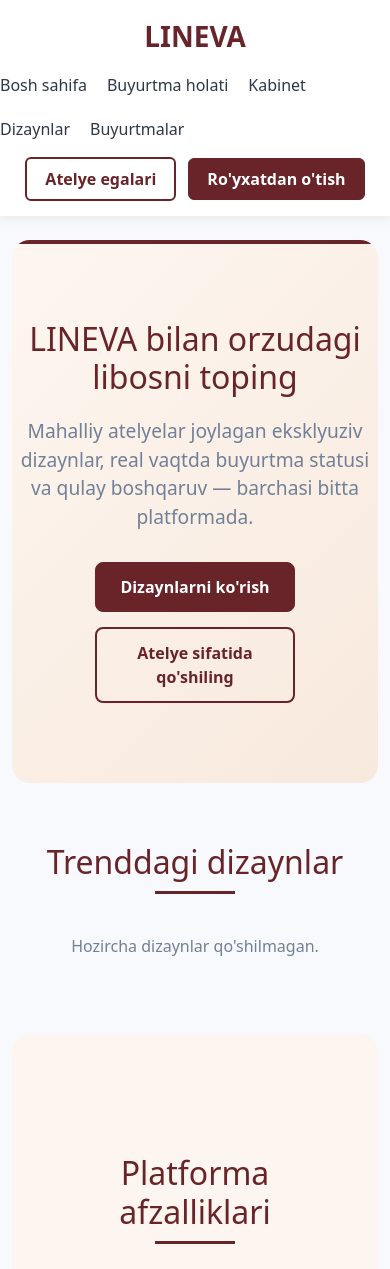
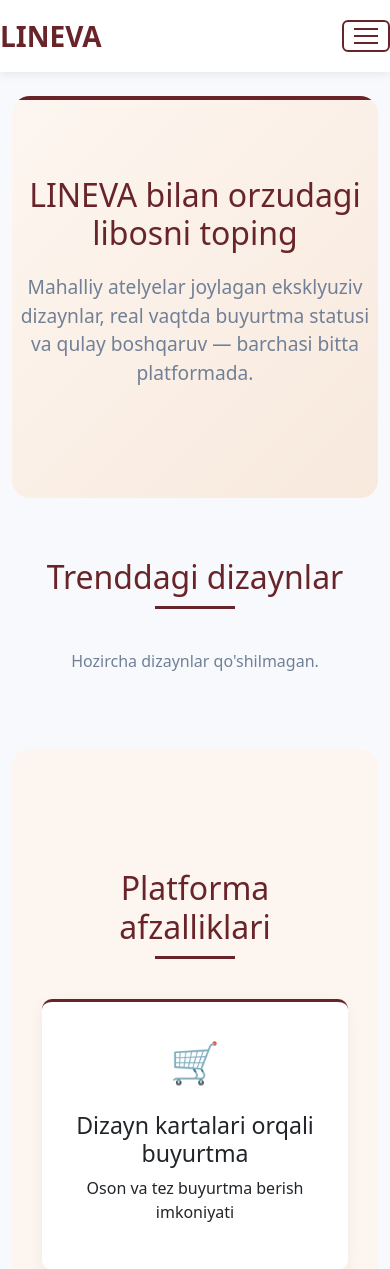
Before and after one commit to Boburjon2142/LINEVA.UZ, a Django app: page / in a window 390 px wide. Shown: the top 1269 px of the page. Run offline with Django 5.2, Linux system fonts and the light colour scheme; data that the repository does not hold is empty.

Commit message:
Updated templates and styles

```diff
--- a/project/backend/static/css/styles.css
+++ b/project/backend/static/css/styles.css
@@ -72,12 +72,10 @@
 }
 
 .lineva-header .nav-menu {
-  display: flex;
   list-style: none;
   margin: 0;
   padding: 0;
   gap: 20px;
-  flex-wrap: wrap;
 }
 
 .lineva-header .nav-menu a {
@@ -102,6 +100,32 @@
   color: var(--primary);
 }
 
+.lineva-header .nav-menu.collapse:not(.show) {
+  display: none;
+}
+
+.lineva-header .nav-menu.collapse.show {
+  display: flex;
+  flex-direction: column;
+  gap: 15px;
+  width: 100%;
+  margin-top: 15px;
+}
+
+.lineva-header .nav-toggle-icon {
+  display: flex;
+  flex-direction: column;
+  gap: 5px;
+  align-items: center;
+}
+
+.lineva-header .nav-toggle-icon span {
+  width: 24px;
+  height: 2px;
+  background-color: var(--primary);
+  display: block;
+}
+
 .lineva-header .user-actions {
   display: flex;
   align-items: center;
@@ -243,7 +315,52 @@
   }
 
   .lineva-header .header-container {
-    flex-direction: column;
-    align-items: flex-start;
+    flex-direction: row;
+    flex-wrap: wrap;
+    align-items: center;
+  }
+
+  .lineva-header .logo {
+    flex: 1 1 auto;
+  }
+
+  .lineva-header .nav-toggle {
+    display: inline-flex;
+    align-items: center;
+    justify-content: center;
+    gap: 6px;
+    margin-left: auto;
+  }
+
+  .lineva-header .nav-menu.collapse.show {
+    width: 100%;
+  }
+
+  .lineva-footer .footer-content {
+    grid-template-columns: repeat(2, minmax(200px, 1fr));
   }
 }
+
+@media (min-width: 992px) {
+  #navMenu.collapse {
+    display: flex !important;
+    flex-direction: row;
+    flex-wrap: wrap;
+    gap: 20px;
+    width: auto;
+    margin-top: 0;
+  }
+  .lineva-header .nav-toggle {
+    display: none;
+  }
+}
+
+@media (max-width: 576px) {
+  .lineva-footer .footer-content {
+    grid-template-columns: 1fr;
+  }
+
+  .lineva-footer .footer-section:not(.primary) {
+    display: none;
+  }
+}
--- a/project/backend/templates/base.html
+++ b/project/backend/templates/base.html
@@ -7,20 +7,150 @@
     <title>{% block title %}LINEVA{% endblock %}</title>
     <link rel="stylesheet" href="https://cdn.jsdelivr.net/npm/bootstrap@5.3.3/dist/css/bootstrap.min.css">
     <link rel="stylesheet" href="{% static 'css/styles.css' %}">
+    <style>
+      .lineva-header {
+        background-color: #fff;
+        box-shadow: 0 2px 10px rgba(0, 0, 0, 0.08);
+        position: sticky;
+        top: 0;
+        z-index: 100;
+      }
+      .lineva-header .header-container {
+        padding: 15px 0;
+      }
+      .lineva-header .logo {
+        font-size: 28px;
+        font-weight: 700;
+        color: #692429;
+        text-decoration: none;
+      }
+      .lineva-header .nav-toggle {
+        display: none;
+        background: none;
+        border: 2px solid #692429;
+        color: #692429;
+        border-radius: 6px;
+        padding: 6px 10px;
+        font-weight: 600;
+      }
+      .lineva-header .nav-menu {
+        list-style: none;
+        margin: 0;
+        padding: 0;
+        gap: 20px;
+      }
+      .lineva-header .nav-menu a {
+        text-decoration: none;
+        color: #2d3748;
+        font-weight: 500;
+      }
+      .lineva-header .nav-menu a:hover {
+        color: #692429;
+      }
+      .lineva-header .nav-menu.collapse:not(.show) {
+        display: none;
+      }
+      .lineva-header .nav-menu.collapse.show {
+        display: flex;
+        flex-direction: column;
+        gap: 15px;
+        width: 100%;
+        margin-top: 15px;
+      }
+      @media (min-width: 992px) {
+        #navMenu.collapse {
+          display: flex !important;
+          flex-direction: row;
+          flex-wrap: wrap;
+          gap: 20px;
+          width: auto;
+          margin-top: 0;
+        }
+      }
+      .lineva-header .user-actions .btn {
+        padding: 8px 18px;
+        border-radius: 6px;
+        font-weight: 600;
+      }
+      .lineva-header .nav-toggle-icon {
+        display: flex;
+        flex-direction: column;
+        gap: 5px;
+        align-items: center;
+      }
+      .lineva-header .nav-toggle-icon span {
+        width: 24px;
+        height: 2px;
+        background-color: #692429;
+        display: block;
+      }
+      @media (max-width: 992px) {
+        .lineva-header .header-container {
+          flex-direction: row;
+          flex-wrap: wrap;
+          align-items: center;
+        }
+        .lineva-header .logo {
+          flex: 1 1 auto;
+        }
+        .lineva-header .nav-toggle {
+          display: inline-flex;
+          align-items: center;
+          justify-content: center;
+          gap: 6px;
+          margin-left: auto;
+        }
+        .lineva-header .nav-menu.collapse.show {
+          width: 100%;
+        }
+      }
+      .lineva-footer {
+        background-color: #692429;
+        color: #fff;
+        padding: 40px 0 20px;
+      }
+      .lineva-footer,
+      .lineva-footer a,
+      .lineva-footer h6,
+      .lineva-footer p {
+        color: #fff;
+      }
+    </style>
     {% block extra_css %}{% endblock %}
   </head>
   <body>
     <header class="lineva-header">
       <div class="container header-container d-flex flex-wrap align-items-center justify-content-between gap-3">
         <a href="{% url 'landing' %}" class="logo">LINEVA</a>
-        <ul class="nav-menu">
+        <button class="nav-toggle d-lg-none" type="button" data-bs-toggle="collapse" data-bs-target="#navMenu" aria-controls="navMenu" aria-expanded="false" aria-label="Navigatsiyani almashtirish">
+          <span class="nav-toggle-icon">
+            <span></span>
+            <span></span>
+            <span></span>
+          </span>
+        </button>
+        <ul class="nav-menu collapse d-lg-flex list-unstyled flex-wrap gap-3 mb-0" id="navMenu">
           <li><a href="{% url 'landing' %}">Bosh sahifa</a></li>
           <li><a href="{% url 'orders_public' %}">Buyurtma holati</a></li>
           <li><a href="{% url 'owner_dashboard' %}">Kabinet</a></li>
           <li><a href="{% url 'owner_designs' %}">Dizaynlar</a></li>
           <li><a href="{% url 'owner_orders' %}">Buyurtmalar</a></li>
+          <li class="d-lg-none mt-2">
+            <div class="d-flex flex-column gap-2">
+              {% if user.is_authenticated and user.is_owner %}
+              <form method="post" action="{% url 'owner_logout' %}">
+                {% csrf_token %}
+                <button class="btn btn-outline w-100">Chiqish</button>
+              </form>
+              <a class="btn btn-primary w-100" href="{% url 'owner_dashboard' %}">Profil</a>
+              {% else %}
+              <a class="btn btn-outline w-100" href="{% url 'owner_login' %}">Atelye egalari</a>
+              <a class="btn btn-primary w-100" href="{% url 'owner_register' %}">Ro'yxatdan o'tish</a>
+              {% endif %}
+            </div>
+          </li>
         </ul>
-        <div class="user-actions">
+        <div class="user-actions d-none d-lg-flex gap-2">
           {% if user.is_authenticated and user.is_owner %}
           <form method="post" action="{% url 'owner_logout' %}">
             {% csrf_token %}
@@ -43,37 +173,21 @@
     <footer class="lineva-footer mt-5">
       <div class="container">
         <div class="footer-content">
-          <div class="footer-section">
+          <div class="footer-section primary">
             <div class="footer-logo">LINEVA</div>
-            <p>Orzuingizdagi libosni toping.</p>
+            <p class="footer-description">
+              Mahalliy atelye egalari va mijozlarni bog'lovchi platforma. Orzudagi liboslar shu yerda yaratiladi.
+            </p>
           </div>
-          <div class="footer-section">
-            <h6>Foydali havolalar</h6>
-            <div class="footer-links">
-              <a href="{% url 'landing' %}">Bosh sahifa</a>
-              <a href="{% url 'orders_public' %}">Buyurtma holati</a>
-              <a href="{% url 'owner_dashboard' %}">Kabinet</a>
-              <a href="{% url 'owner_designs' %}">Dizaynlar</a>
-              <a href="{% url 'owner_orders' %}">Buyurtmalar</a>
-            </div>
-          </div>
-          <div class="footer-section">
-            <h6>Yordam</h6>
-            <div class="footer-links">
-              <a href="{% url 'faq' %}">FAQ</a>
-              <a href="{% url 'guide' %}">Qo'llanma</a>
-              <a href="{% url 'contact' %}">Aloqa</a>
-            </div>
-          </div>
-          <div class="footer-section">
+          <div class="footer-section contact">
             <h6>Biz bilan bog'laning</h6>
-            <div class="footer-links">
-              <a href="mailto:boburjonabduganiyev83@gmail.com">boburjonabduganiyev83@gmail.com</a>
-              <a href="tel:+998919630770">+998 91 963 07 70</a>
+            <div class="footer-links" style="display:flex; flex-direction:column; gap:8px; text-align:left;">
+              <a href="mailto:boburjonabduganiyev83@gmail.com" style="text-decoration:none">boburjonabduganiyev83@gmail.com</a>
+              <a href="tel:+998919630770" style="text-decoration:none">+998 91 963 07 70</a>
             </div>
           </div>
         </div>
-        <div class="copyright">&copy; 2025 LINEVA - Barcha huquqlar himoyalangan.</div>
+        <div class="copyright" style="text-align:center; margin-top:6px">&copy; 2025 LINEVA - Barcha huquqlar himoyalangan.</div>
       </div>
     </footer>
     <script src="https://cdn.jsdelivr.net/npm/bootstrap@5.3.3/dist/js/bootstrap.bundle.min.js"></script>
--- a/project/backend/templates/designs/home.html
+++ b/project/backend/templates/designs/home.html
@@ -199,6 +199,30 @@
     .hero-buttons .btn {
       width: 200px;
     }
+
+    .designs-grid {
+      grid-template-columns: repeat(2, minmax(0, 1fr));
+      gap: 20px;
+    }
+
+    .designs-grid > .design-card:only-child,
+    .designs-grid > .design-card:last-child:nth-child(odd) {
+      grid-column: span 2;
+    }
+
+    .design-image {
+      height: 160px;
+    }
+  }
+
+  @media (max-width: 480px) {
+    .designs-grid {
+      gap: 15px;
+    }
+
+    .design-image {
+      height: 140px;
+    }
   }
 </style>
 {% endblock %}
@@ -210,10 +234,6 @@
       Mahalliy atelyelar joylagan eksklyuziv dizaynlar, real vaqtda buyurtma statusi va qulay boshqaruv — barchasi bitta
       platformada.
     </p>
-    <div class="hero-buttons">
-      <a class="btn btn-primary" href="#designs">Dizaynlarni ko'rish</a>
-      <a class="btn btn-outline" href="{% url 'owner_register' %}">Atelye sifatida qo'shiling</a>
-    </div>
   </div>
 </section>
 <section id="designs">
```
Also changed, not shown: other parts of project/backend/static/css/styles.css (+53 -5 lines), project/backend/templates/pages/contact.html (deleted, +0 -37 lines), project/backend/templates/pages/faq.html (deleted, +0 -50 lines), project/backend/templates/pages/guide.html (deleted, +0 -27 lines).
